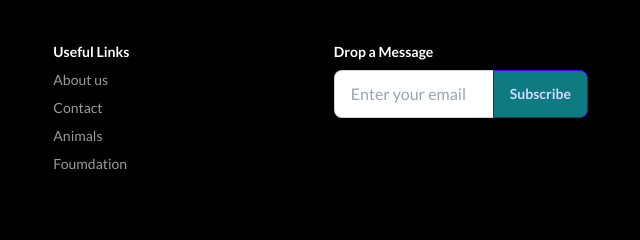
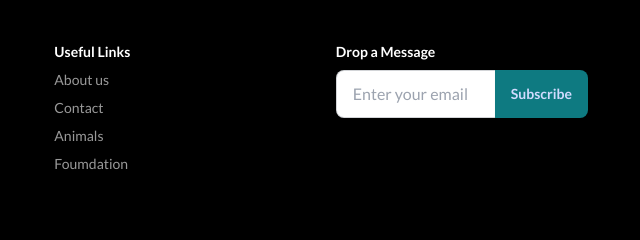
Before and after one commit to ShahirTech/Peddy-Web-Using-API, a plain HTML site: page index.html in a window 1280 px wide. Shown: the part 1710-1950 px from the top of the page, 556-1196 px from the left. Drawn offline with nearby package versions, Linux system fonts and the light colour scheme; no server answers.

Commit message:
border none

```diff
--- a/index.html
+++ b/index.html
@@ -267,7 +267,7 @@
                 placeholder="Enter your email"
                 class="input w-40 input-bordered join-item"
               />
-              <button class="btn btn-primary bg-[#0E7A81] join-item">
+              <button class="btn btn-primary bg-[#0E7A81] join-item border-none">
                 Subscribe
               </button>
             </div>
```
